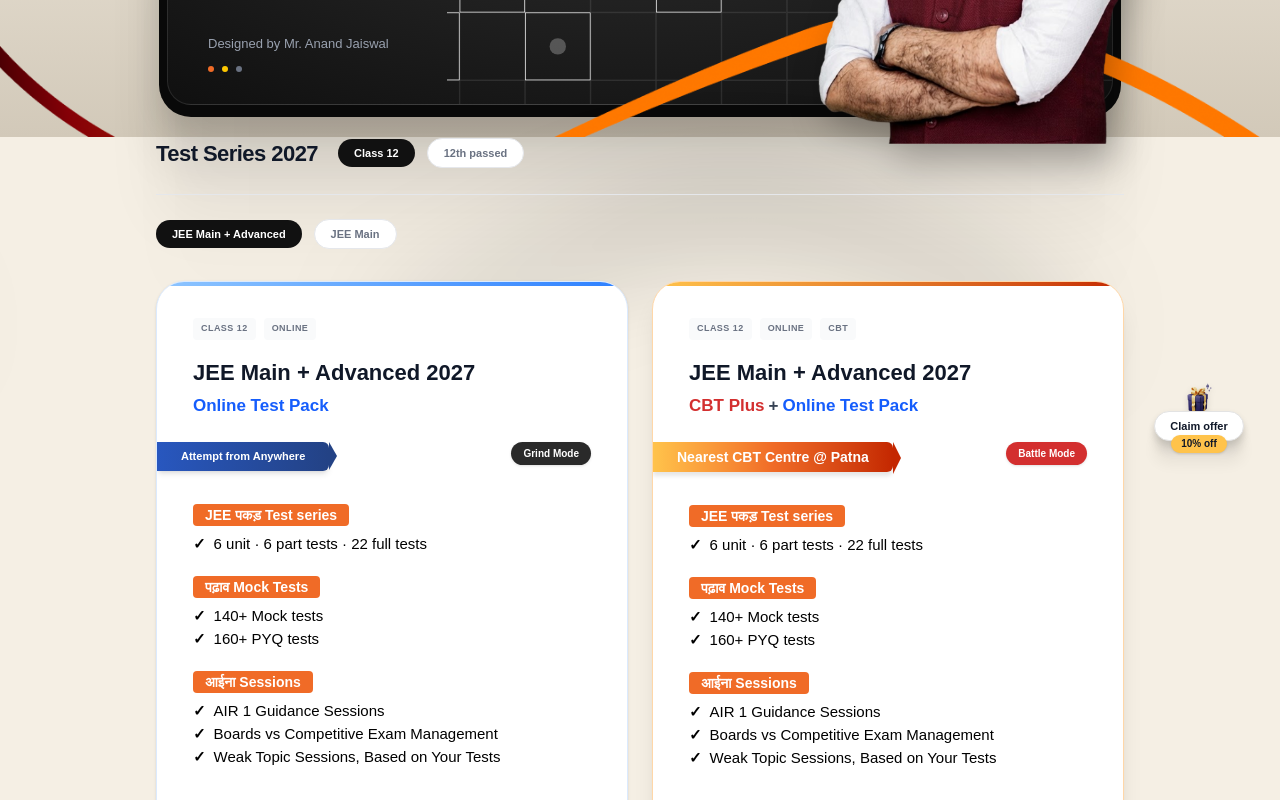
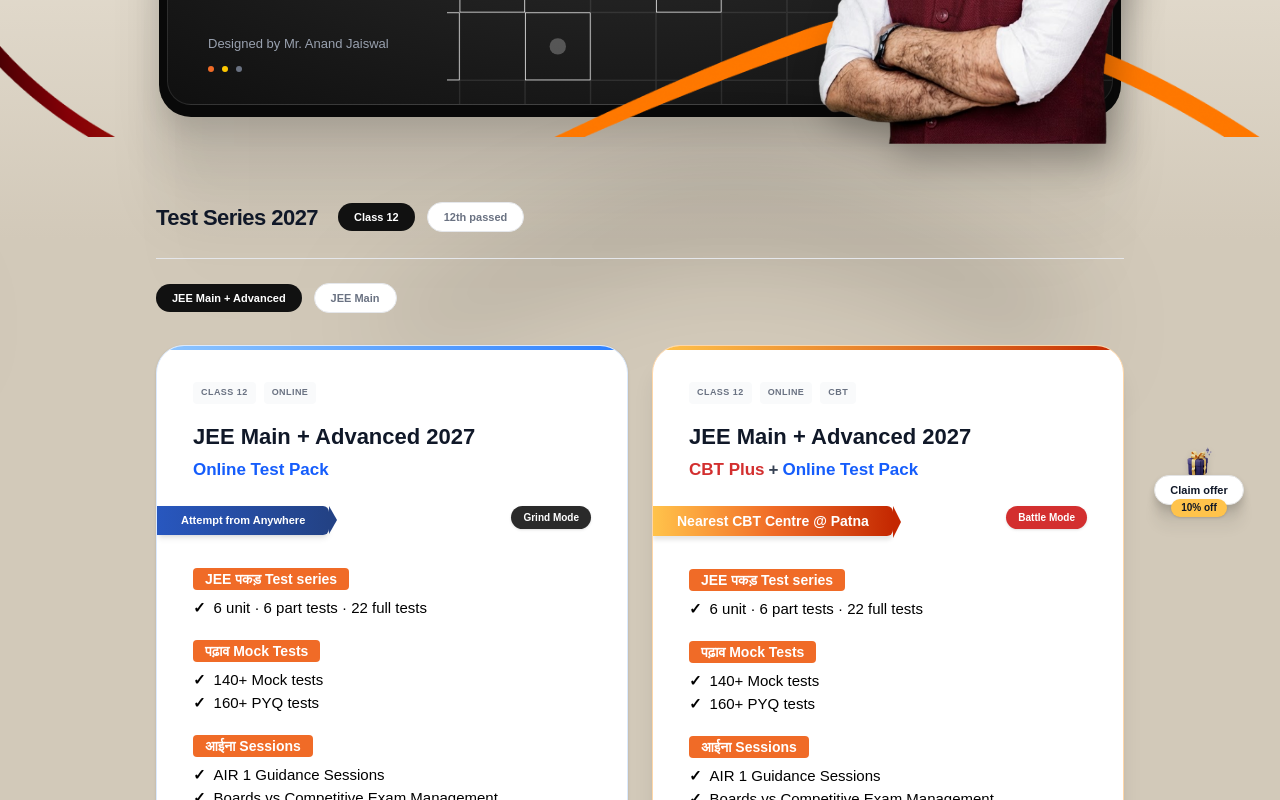
Before and after one commit to kartikkumar925800/assigment, a Next.js app: page / in a window 1280 px wide. Shown: the part 360-1160 px from the top of the page. Built offline with nearby package versions, Linux system fonts and the light colour scheme; a web font is replaced by a local one.

Commit message:
Add proper vertical spacing before pricing section and apply seamless full-page gradient

```diff
--- a/src/app/page.tsx
+++ b/src/app/page.tsx
@@ -2,7 +2,7 @@ import Image from "next/image";
 
 export default function Home() {
   return (
-    <div className="min-h-[150vh] bg-[#F5EFE4] text-gray-900 pb-20">
+    <div className="min-h-[150vh] text-gray-900 pb-20" style={{ background: 'linear-gradient(180deg, #F5EFE4 0%, #D2C9B9 600px, #D2C9B9 100%)' }}>
       {/* Sticky Navbar */}
       <nav className="sticky top-0 z-50 flex items-center justify-between px-6 py-4 bg-[#F5EFE4] transition-all">
         <div className="flex items-center gap-2">
@@ -36,7 +36,7 @@ export default function Home() {
       </nav>
 
       {/* Hero Section */}
-      <div style={{ background: 'linear-gradient(180deg, #F5EFE4 0%, #D2C9B9 100%)', width: '100%' }}>
+      <div className="w-full">
         <section className="max-w-[1440px] mx-auto pt-[40px] pb-[100px] md:pt-[60px] md:pb-[20px] px-4 xl:px-[159px] relative z-0">
 
             {/* Massive Desktop Background Swoosh */}
@@ -109,7 +109,7 @@ export default function Home() {
       </div>
 
       {/* The rest of the content */}
-      <div className="relative z-10 pt-4 md:pt-0 mt-4 md:mt-0 pb-10">
+      <div className="relative z-10 pt-10 md:pt-16 mt-4 md:mt-0 pb-10">
 
           {/* Pricing Header */}
           <section className="max-w-[1000px] mx-auto px-4">
```
